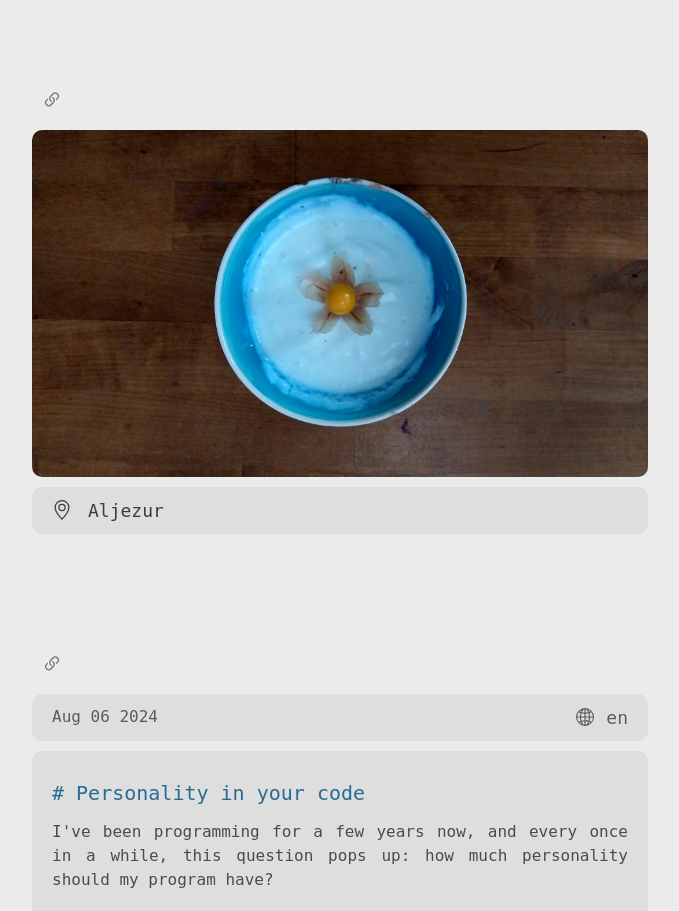
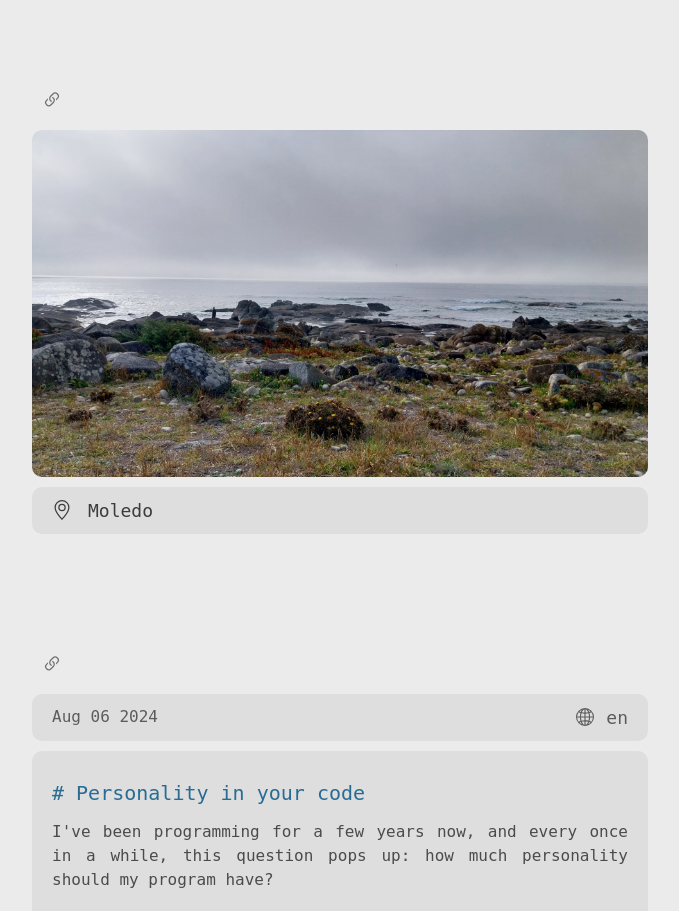
Before and after one commit to bogosorter/blog, a React (Create React App) app: page / in a window 1280 px wide. Shown: the part 820-1731 px from the top of the page, without its empty margins (300-979 px from the left). Built offline with nearby package versions, Linux system fonts and the light colour scheme.

Commit message:
Added moledo, removed physalis

```diff
--- a/src/App.tsx
+++ b/src/App.tsx
@@ -8,6 +8,7 @@ import Metadata from './components/Metadata';
 import Separator from './components/Separator';
 import Fullscreen from './components/Fullscreen';
 import Reference from './components/Reference';
+
 import arrifana from './images/arrifana.jpg';
 import blood from './images/blood.jpg';
 import bridge from './images/bridge.jpg';
@@ -23,10 +24,10 @@ import graffiti from './images/graffiti.jpg';
 import mail from './images/mail.jpg';
 import math from './images/math.jpg';
 import mikra from './images/mikra.jpg';
+import moledo from './images/moledo.jpg';
 import namur from './images/namur.jpg';
 import organ from './images/organ.jpg';
 import oven from './images/oven.jpg';
-import physalis from './images/physalis.jpg';
 import psousa from './images/psousa.jpg';
 import rainbow from './images/rainbow.jpg';
 import river from './images/river.jpg';
@@ -61,9 +62,9 @@ function App() {
                     <Col xxl={5} xl={6} lg={7} md={8} sm={10}>
 
                         <Separator />
-                        <Reference reference='physalis' />
-                        <Image src={physalis} setFullscreen={setFullscreen} />
-                        <Metadata location='Aljezur' />
+                        <Reference reference='moledo' />
+                        <Image src={moledo} setFullscreen={setFullscreen} />
+                        <Metadata location='Moledo' />
 
                         <Separator />
                         <Reference reference='personality' />
```
Also changed, not shown: src/images/moledo.jpg (added).
